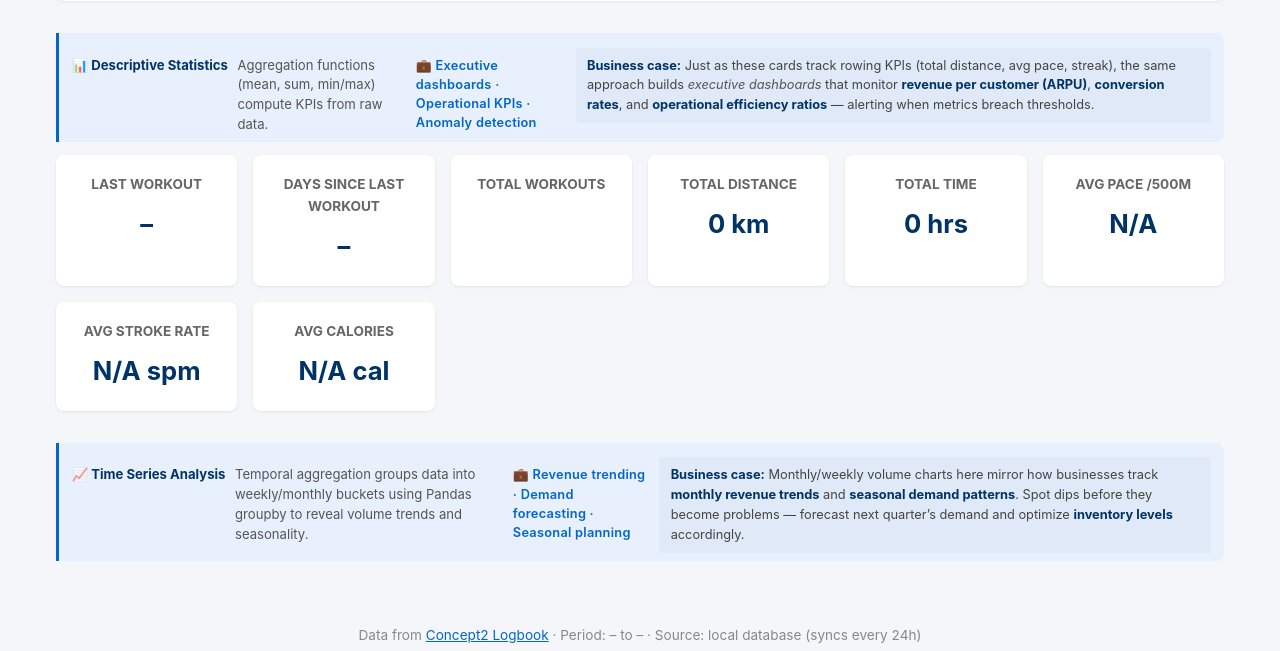
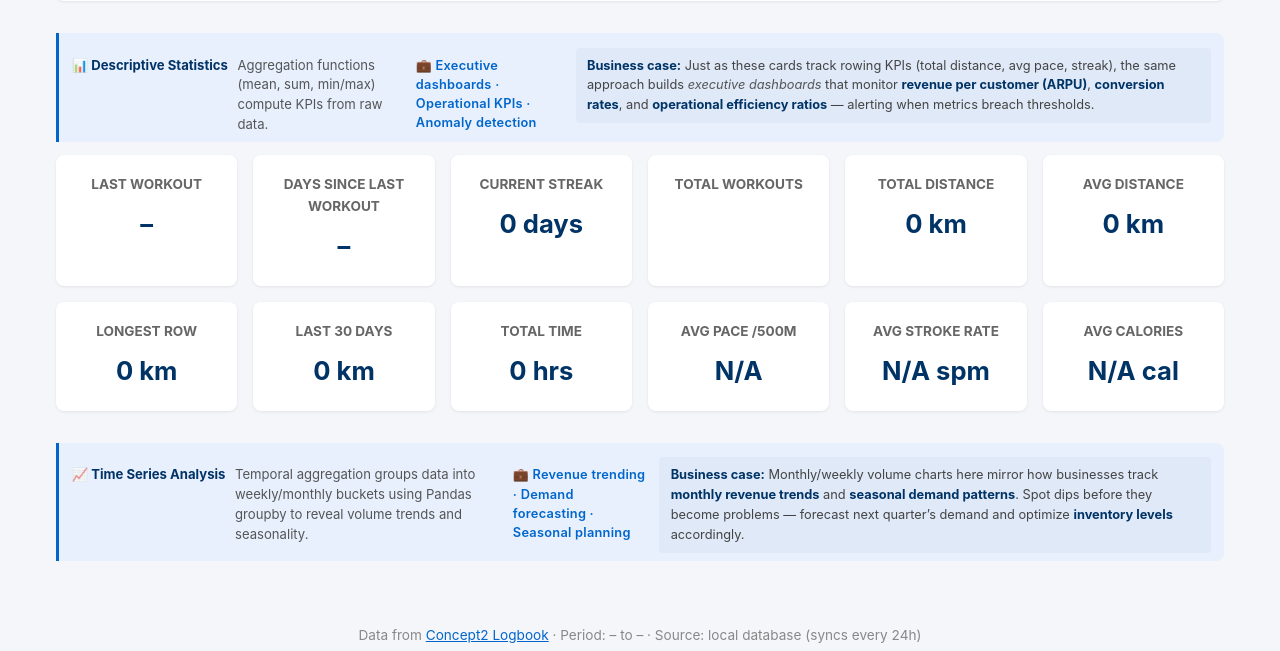
Before and after one commit to eduardocabrera1983/rowing-app, a FastAPI app: template rowing_app/templates/dashboard.html in a window 1280 px wide. Shown: the part 203-854 px from the top of the page. Run offline with FastAPI, Linux system fonts and the light colour scheme; the template is opened without the code that fills it, so the values that code supplies are empty; some libraries are stand-ins or nearby versions.

Commit message:
Add avg distance, longest row, current streak and 30-day volume cards
Surfaces avg_distance_m which was computed but never rendered, and adds
the streak metric the Descriptive Statistics blurb already referenced.

```diff
--- a/rowing_app/templates/dashboard.html
+++ b/rowing_app/templates/dashboard.html
@@ -68,12 +68,28 @@
                 <h3>Days Since Last Workout</h3>
                 <p class="stat{% if summary.days_since_last is defined and summary.days_since_last > 3 %} stat-warn{% endif %}">{{ summary.days_since_last | default('–') }}{% if summary.days_since_last is defined %} day{{ 's' if summary.days_since_last != 1 }}{% endif %}</p>
             </div>
+            <div class="card">
+                <h3>Current Streak</h3>
+                <p class="stat">{{ summary.current_streak | default('0') }} day{{ 's' if summary.current_streak != 1 }}</p>
+            </div>
             <div class="card">                <h3>Total Workouts</h3>
                 <p class="stat">{{ summary.total_workouts }}</p>
             </div>
             <div class="card">
                 <h3>Total Distance</h3>
                 <p class="stat">{{ summary.total_distance_km | default('0') }} km</p>
+            </div>
+            <div class="card">
+                <h3>Avg Distance</h3>
+                <p class="stat">{{ summary.avg_distance_km | default('0') }} km</p>
+            </div>
+            <div class="card">
+                <h3>Longest Row</h3>
+                <p class="stat">{{ summary.longest_row_km | default('0') }} km</p>
+            </div>
+            <div class="card">
+                <h3>Last 30 Days</h3>
+                <p class="stat">{{ summary.last_30_days_km | default('0') }} km</p>
             </div>
             <div class="card">
                 <h3>Total Time</h3>
```
Also changed, not shown: rowing_app/analytics.py (+23 -0 lines).
